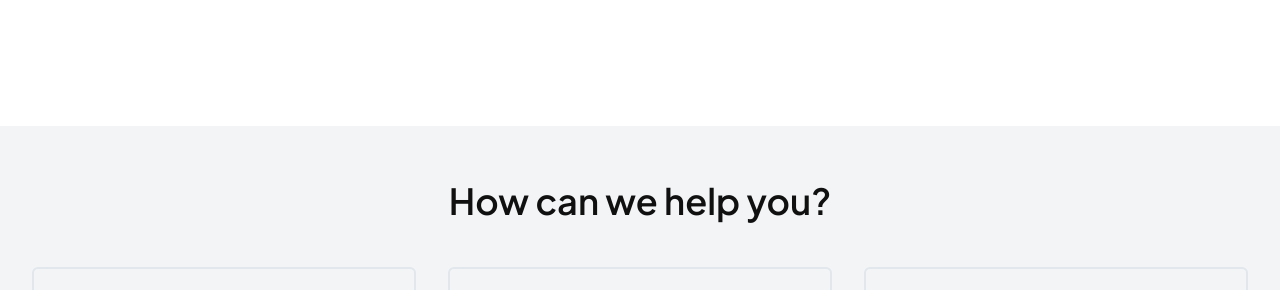
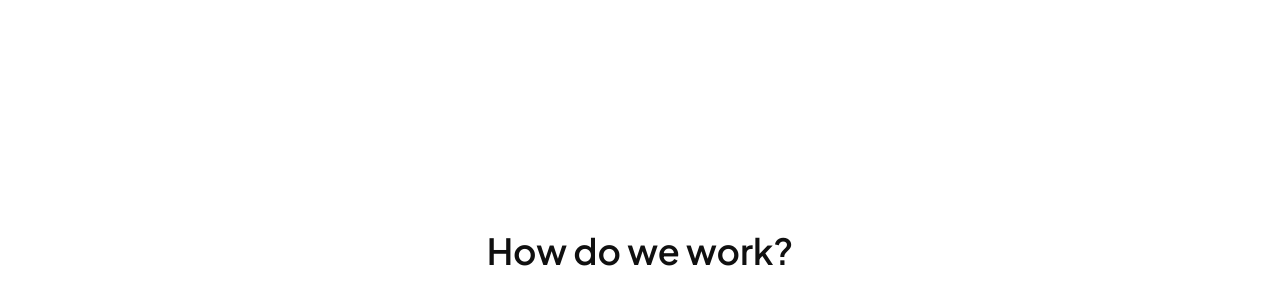
Before and after one commit to AlisherAbsaitov/pixer, a plain HTML site: page index.html in a window 1280 px wide. Shown: the part 650-940 px from the top of the page. Drawn offline with Linux system fonts and the light colour scheme.

Commit message:
in index.html take commets for servise

```diff
--- a/index.html
+++ b/index.html
@@ -56,7 +56,7 @@
                 </button>
             </div>
         </section>
-        <section class="service">
+        <!-- <section class="service">
             <div class="container">
                 <h2 class="service-title">
                     How can we help you?
@@ -143,7 +143,7 @@
                     </li>
                 </ul>
             </div>
-        </section>
+        </section> -->
         <section class="process">
             <div class="container">
                 <div class="process-title-box">
```
